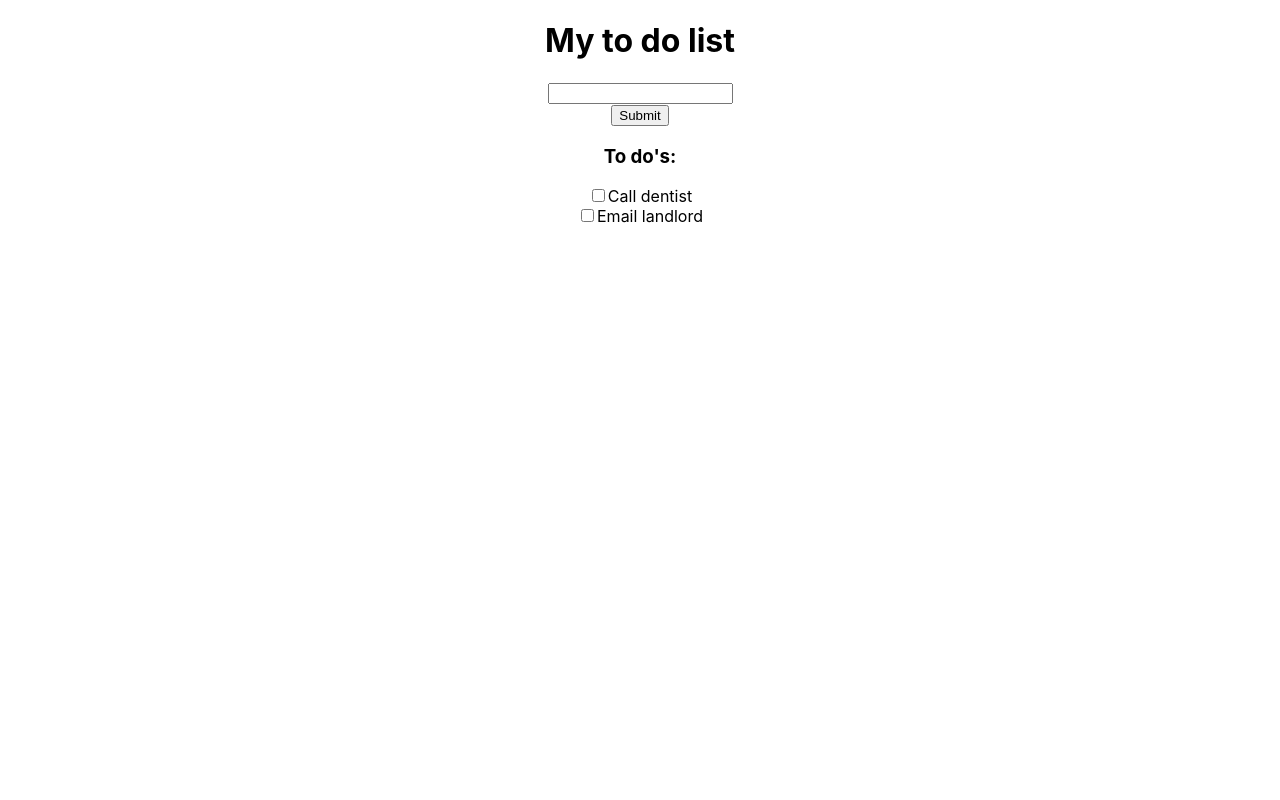
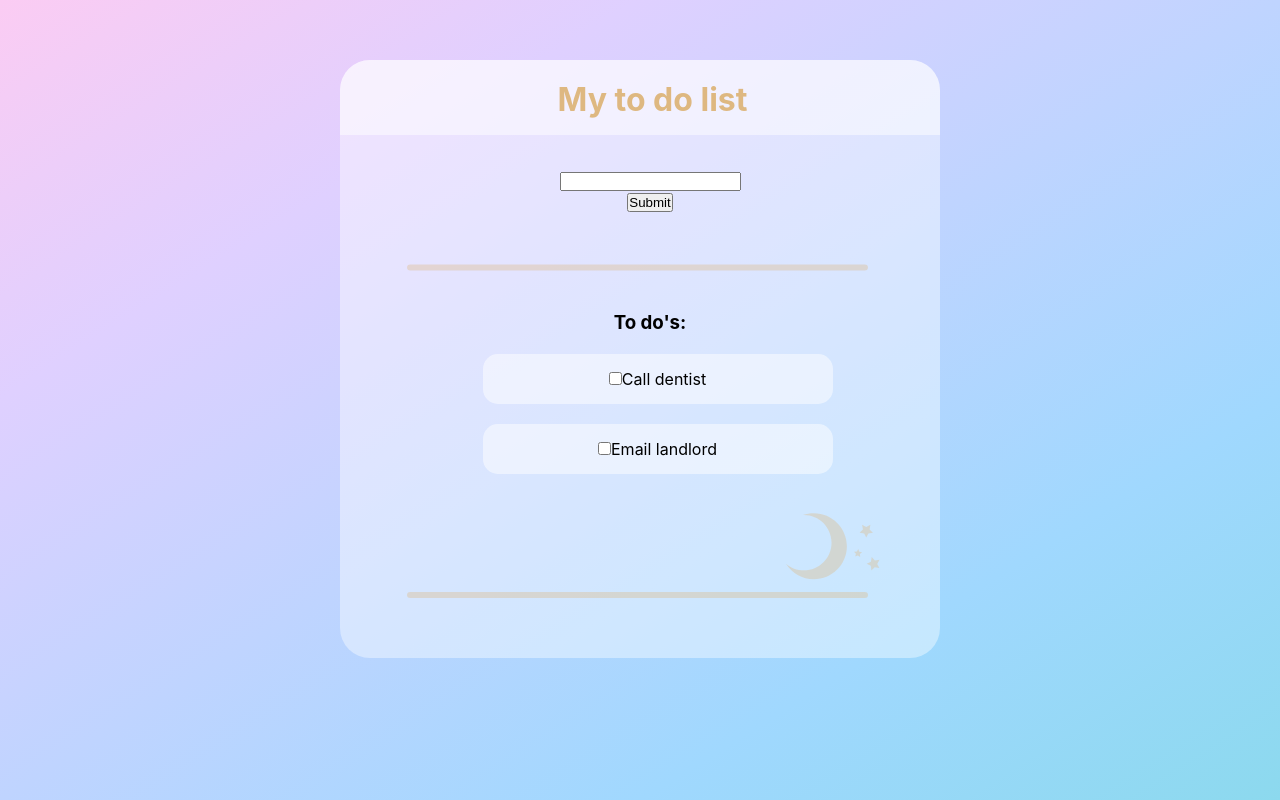
Before and after one commit to ilaria-orlando/intro-react, a React (Create React App) app: page / in a window 1280 px wide. Built offline with nearby package versions, Linux system fonts and the light colour scheme.

Commit message:
add styling

```diff
--- a/src/App.css
+++ b/src/App.css
@@ -1,10 +1,75 @@
+*{
+    margin: 0;
+    padding: 0;
+    box-sizing: border-box;
+}
+
+body{
+    background-image: linear-gradient(to right bottom, #fbccf3, #dfd0ff, #bfd4ff, #a0d8fe, #8cd9ee);
+    background-repeat: no-repeat;
+    height: 100vh;
+    display: flex;
+    justify-content: center;
+    align-content: center;
+}
+
 .App {
-  text-align: center;
+    text-align: center;
+    margin-top: 60px;
+    border-radius: 30px;
+    width: 600px;
+    height: auto;
+    background-color: rgba(255, 255, 255, 0.40);
+
 }
+
+
+
+h1{
+    /*color: #a685e2;*/
+    color: #deb881;
+    width: inherit;
+    border-radius: 30px 30px 0 0;
+    margin: 0;
+    padding: 20px 0 0 25px;
+    height: 75px;
+    background-color: rgba(255, 255, 255, 0.50);
+}
+
+.form{
+    padding: 35px 0 0 20px;
+}
+
+.list{
+    padding: 20px 0 0 20px;
+    display: flex;
+    justify-content: center;
+    align-items: center;
+    flex-direction: column;
+}
+
+/*input[type="checkbox"] {
+    opacity: 0;
+}*/
+
+.listitem{
+    padding-top: 15px;
+    margin: 20px 0 0 15px;
+    height: 50px;
+    width: 350px;
+    border-radius: 15px;
+    background-color: rgba(255, 255, 255, 0.50);
+}
+
 
 .App-logo {
   height: 40vmin;
   pointer-events: none;
+}
+
+.svg{
+    opacity: 0.35;
+    padding-top: 30px;
 }
 
 @media (prefers-reduced-motion: no-preference) {
@@ -13,16 +78,7 @@
   }
 }
 
-.App-header {
-  background-color: #282c34;
-  min-height: 100vh;
-  display: flex;
-  flex-direction: column;
-  align-items: center;
-  justify-content: center;
-  font-size: calc(10px + 2vmin);
-  color: white;
-}
+
 
 .App-link {
   color: #61dafb;
--- a/src/App.js
+++ b/src/App.js
@@ -1,16 +1,19 @@
-import React, {useState, useRef} from "react";
+import React, {useState, useRef, useEffect} from "react";
 import './App.css';
 import uuidv4 from "uuid/dist/v4";
 
 //components
 //import Form from "./components/Form";
 import Todolist from "./components/Todolist";
+import SvgEnd from "./components/SvgEnd";
+import SvgMiddle from "./components/SvgMiddle";
 
 //
 
 function App() {
     const [todos, setTodos] = useState([{id: 1, name: "Call dentist", complete: false}, {id: 2, name:"Email landlord", complete: false}]);
     const todoNameRef = useRef();
+    const LOCAL_STORAGE_KEY = 'todosApp.todos'
 
     const addTodo = (event) =>{
         event.preventDefault();
@@ -33,7 +36,9 @@ function App() {
                   <div><button onClick={addTodo} type="submit" className="button">Submit</button></div>
               </form>
           </div>
+          <SvgMiddle />
           <Todolist todos={todos}/>
+          <SvgEnd />
       </div>
   );
 }
--- /dev/null
+++ b/src/components/SvgEnd.js
@@ -0,0 +1,23 @@
+import React from "react";
+
+const SvgEnd = () =>{
+    return(
+        <div className="svg">
+            <svg version="1.1" id="Layer_1"  x="0px" y="0px"
+                 width="500px" height="150px" viewBox="0 0 500 150" enable-background="new 0 0 500 150">
+<line fill="none" stroke="#DEB881" stroke-width="6" stroke-linecap="round" stroke-miterlimit="10" x1="20" y1="91" x2="475" y2="91"/>
+                <path fill="#DEB881" d="M423.89,9.153c-3.843,0-7.53,0.664-10.96,1.872c0.321-0.011,0.642-0.024,0.966-0.024
+	c15.274,0,27.657,12.382,27.657,27.657s-12.383,27.657-27.657,27.657c-6.864,0-13.14-2.506-17.976-6.647
+	c5.837,9.302,16.178,15.491,27.97,15.491c18.227,0,33.003-14.775,33.003-33.002S442.116,9.153,423.89,9.153z"/>
+                <polygon fill="#DEB881" points="476.257,23.006 480.402,20.827 479.61,25.442 482.964,28.711 478.33,29.385 476.257,33.584
+	474.185,29.385 469.551,28.711 472.904,25.442 472.112,20.827 "/>
+                <polygon fill="#DEB881" points="480.917,57.66 481.697,53.042 484.888,56.47 489.52,55.784 487.247,59.878 489.33,64.072
+	484.734,63.175 481.389,66.452 480.822,61.804 476.672,59.636 "/>
+                <polygon fill="#DEB881" points="465.896,49.786 464.014,47.677 466.832,47.467 468.256,45.026 469.328,47.64 472.09,48.241
+	469.933,50.068 470.215,52.881 467.812,51.394 465.225,52.531 "/>
+</svg>
+        </div>
+    )
+}
+
+export default SvgEnd;
--- /dev/null
+++ b/src/components/SvgMiddle.js
@@ -0,0 +1,14 @@
+import React from "react";
+
+const SvgMiddle = () =>{
+    return (
+        <div className="svg">
+            <svg version="1.1" id="Layer_1"  x="0px" y="0px"
+                 width="500px" height="44.759px" viewBox="0 0 500 44.759" enable-background="new 0 0 500 44.759" >
+<line fill="none" stroke="#DEB881" stroke-width="6" stroke-linecap="round" stroke-miterlimit="10" x1="20" y1="25.487" x2="475" y2="25.487"/>
+</svg>
+        </div>
+    )
+}
+
+export default SvgMiddle;
--- a/src/components/Todo.js
+++ b/src/components/Todo.js
@@ -2,7 +2,7 @@ import React from "react";
 
 const Todo = ({todo}) => {
     return(
-        <div>
+        <div className="listitem">
             <label>
                 <input type="checkbox" checked={todo.complete}/>
                 {todo}
```
